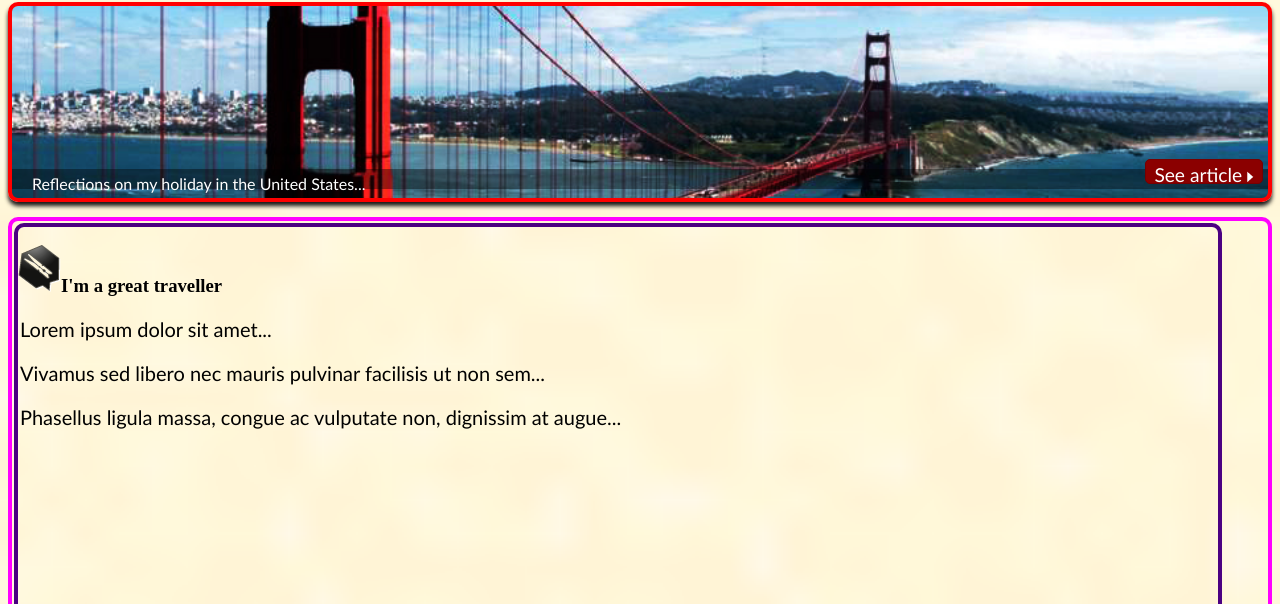
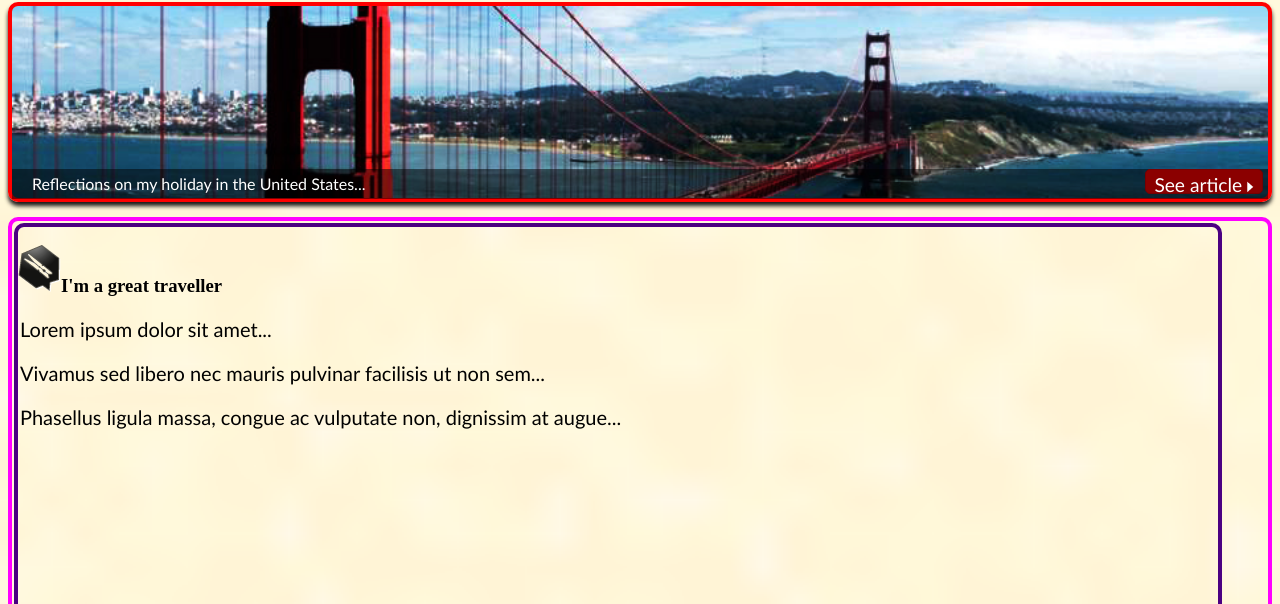
Before and after one commit to KYDYRBAEVA/zozor.css2, a plain HTML site: page css2/index.html in a window 1280 px wide. Shown: the part 196-800 px from the top of the page. Drawn offline with Linux system fonts and the light colour scheme.

Commit message:
Update index2.css

```diff
--- a/css2/css/index2.css
+++ b/css2/css/index2.css
@@ -92,8 +92,8 @@ div  id{
 #banner_image #banner_description{
     position : relative;
     top: 85%;
-    background-color: rgba(0,0,0,.4);
-    height: 20px;
+    background-color: rgba(0,0,0,0.5);
+    height: 30px;
     background-size: cover;
     padding: 5px 20px;
     color: white;
```
